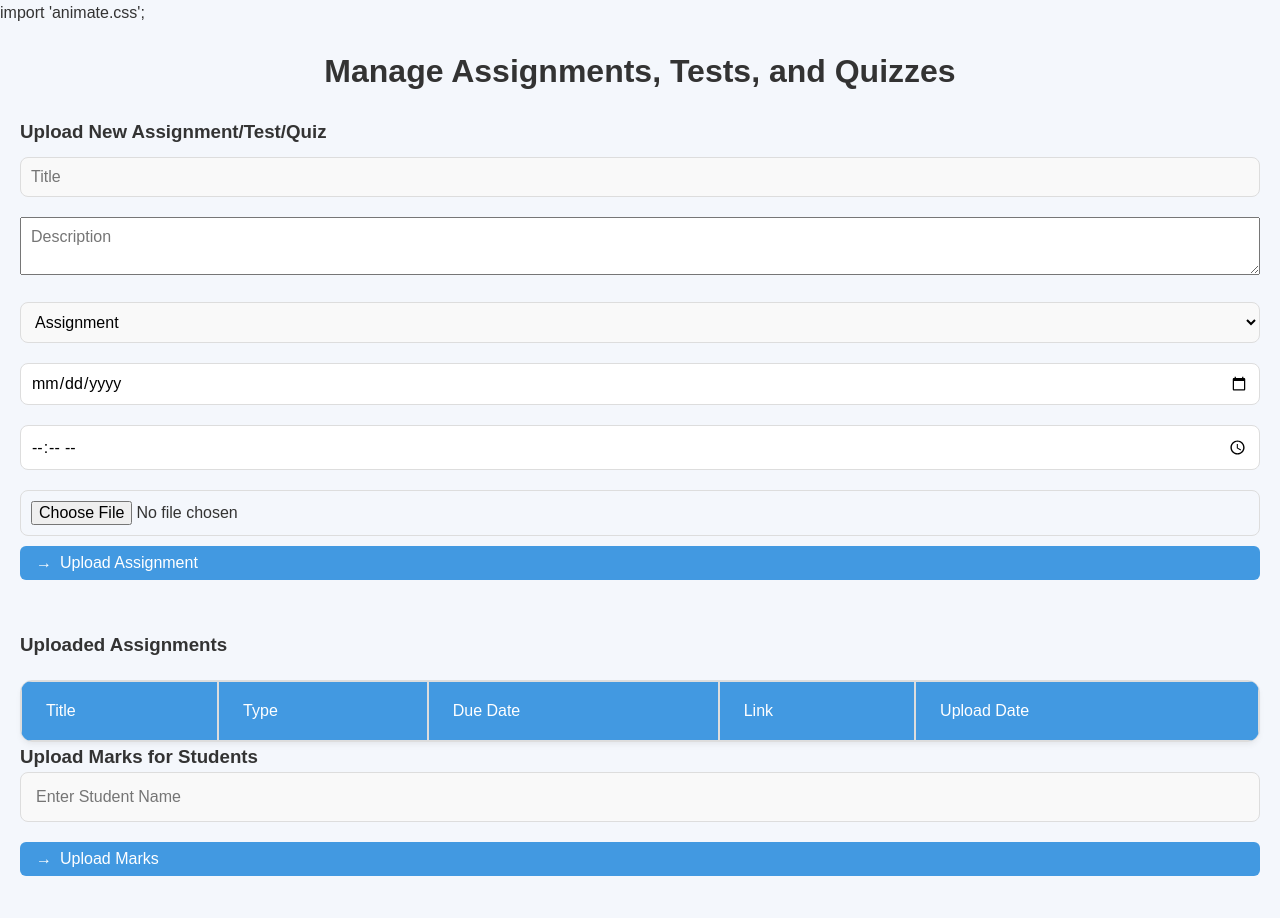
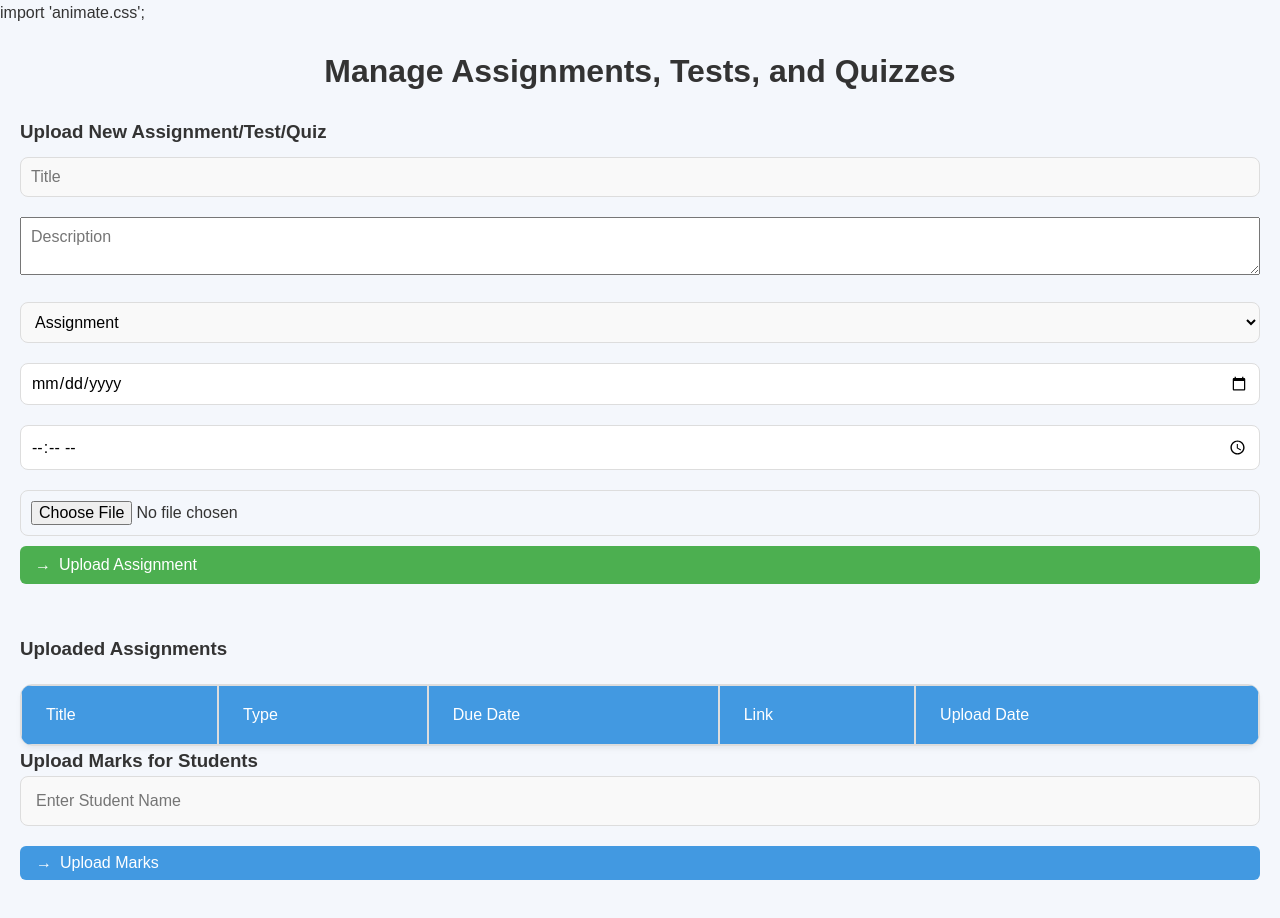
Before and after one commit to ArnoldPeterMukasa/AITS_GROUP_G, a React (Vite) app in the folder FRONTEND/: page /Assignments in a window 1280 px wide. Built offline with nearby package versions, Linux system fonts and the light colour scheme.

Commit message:
Added an upload assignment button

```diff
--- a/FRONTEND/src/Assignments.css
+++ b/FRONTEND/src/Assignments.css
@@ -20,3 +20,10 @@ h1 {
     margin: 10px 0;
     font-size: 16px;
 }
+.upload-assignment button {
+    padding: 10px 15px;
+    background-color: #4CAF50;
+    color: white;
+    border: none;
+    cursor: pointer;
+}
```
